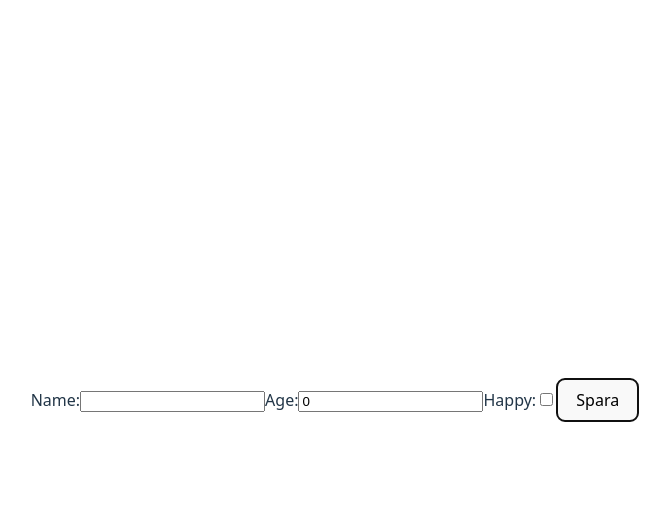
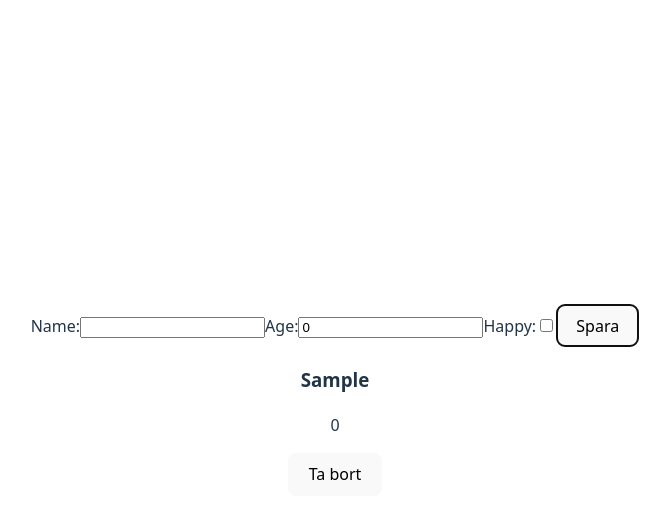
Before and after one commit to MariaHellsen/Testing-props, a React (Vite) app in the folder testing/: page / in a window 1280 px wide. Both pictures are taken after typing "Sample" into the empty fields and a click on the button "Spara". Shown: the top 518 px of the page, without its empty margins (305-975 px from the left). Built offline with nearby package versions, Linux system fonts and the light colour scheme.

Commit message:
Completed lifting state up exercise

```diff
--- a/testing/src/componenets/AddPerson.tsx
+++ b/testing/src/componenets/AddPerson.tsx
@@ -1,5 +1,4 @@
 import { ChangeEvent, FormEvent, useState } from "react";
-import { ShowPersons } from "./ShowPerson";
 import { Person } from "../models/Person";
 
 type AddPersonProps = {
@@ -65,7 +64,6 @@ export const AddPersons = (props: AddPersonProps) => {
         />
         <button>Spara</button>
       </form>
-      <ShowPersons />
     </>
   );
 };
--- a/testing/src/componenets/Persons.tsx
+++ b/testing/src/componenets/Persons.tsx
@@ -1,3 +1,17 @@
-export const Persons = () => {
-  return <></>;
+import { Person } from "../models/Person";
+import { ShowPerson } from "./ShowPerson";
+
+type PersonsProps = {
+  persons: Person[];
+  removePerson: (id: number) => void;
 };
+
+export const Persons = ({ persons, removePerson }: PersonsProps) => {
+  return (
+    <>
+      {persons.map((p) => (
+        <ShowPerson person={p} key={p.id} removePerson={removePerson} />
+      ))}
+    </>
+  );
+};
--- a/testing/src/componenets/PersonsApp.tsx
+++ b/testing/src/componenets/PersonsApp.tsx
@@ -13,14 +13,16 @@ export const PersonsApp = () => {
     ]);
   };
 
-  const RemovePerson = () => {};
+  const removePerson = (id: number) => {
+    setPersons(persons.filter((p) => p.id !== id));
+  };
 
   console.log("Persons:", persons);
 
   return (
     <>
       <AddPersons addPerson={addPerson} />
-      <Persons />
+      <Persons persons={persons} removePerson={removePerson} />
     </>
   );
 };
--- a/testing/src/componenets/ShowPerson.tsx
+++ b/testing/src/componenets/ShowPerson.tsx
@@ -1,3 +1,30 @@
-export const ShowPersons = () => {
-  return <></>;
+import { Person } from "../models/Person";
+
+type ShowPersonProps = {
+  person: Person;
+  removePerson: (id: number) => void;
 };
+export const ShowPerson = ({ person, removePerson }: ShowPersonProps) => {
+  return (
+    <>
+      <div>
+        <h3>{person.name}</h3>
+        <p>{person.age}</p>
+        {person.happy ? (
+          <div className="happy"></div>
+        ) : (
+          <div className="notHappy"></div>
+        )}
+        <div className="buttons">
+          <button
+            onClick={() => {
+              removePerson(person.id);
+            }}
+          >
+            Ta bort
+          </button>
+        </div>
+      </div>
+    </>
+  );
+};
```
